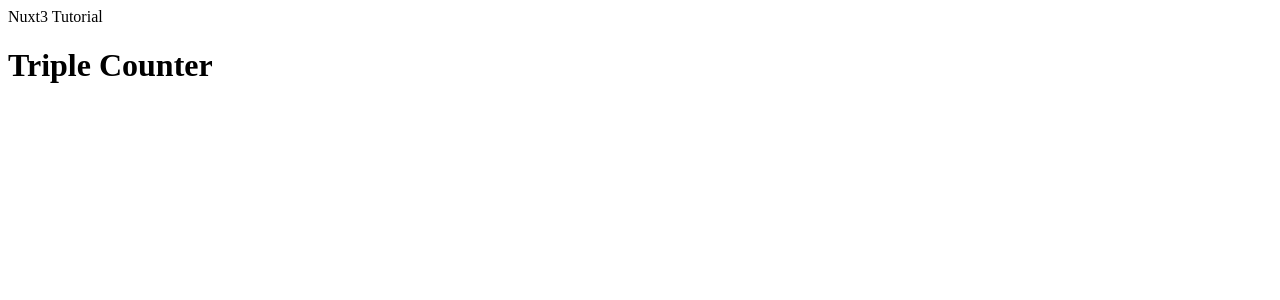
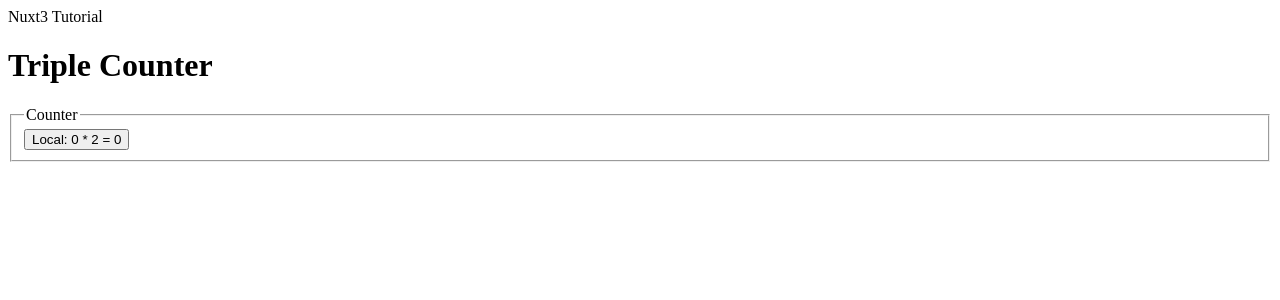
Before and after one commit to shimizu-saffle/triple-counter, a Nuxt app: page / in a window 1280 px wide. Shown: the top 300 px of the page. Built offline with nearby package versions, Linux system fonts and the light colour scheme.

Commit message:
feat: カウンターを表示

```diff
--- a/pages/index.vue
+++ b/pages/index.vue
@@ -1,5 +1,6 @@
 <template>
   <div>
     <h1>Triple Counter</h1>
+    <CounterComponent />
   </div>
 </template>
```
